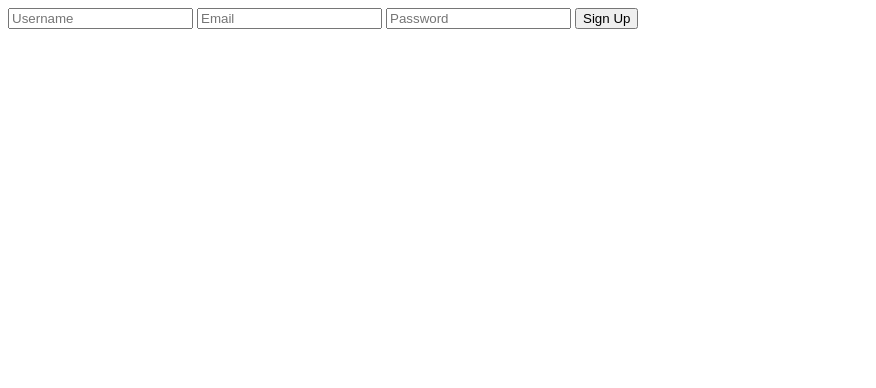
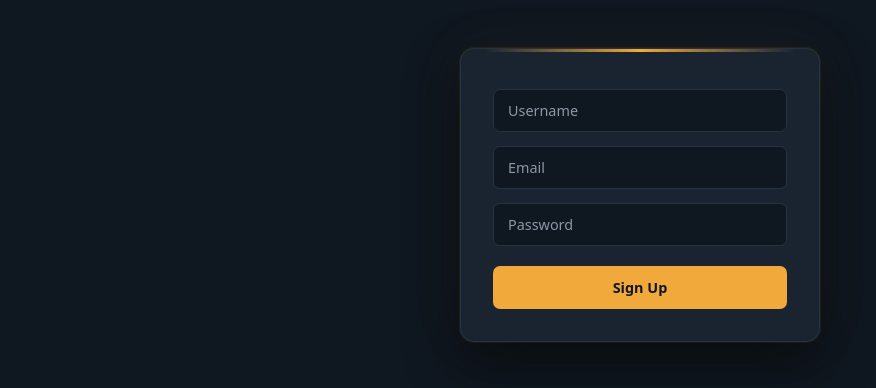
Before and after one commit to TahaA111/CSV-Stats-Reader, a plain HTML site: page signup.html in a window 1280 px wide. Shown: the whole page, without its empty margins (0-876 px from the left). Drawn offline with Linux system fonts and the light colour scheme.

Commit message:
update styles

```diff
--- a/signup.html
+++ b/signup.html
@@ -3,6 +3,7 @@
 <head>
     <meta charset="UTF-8">
     <meta name="viewport" content="width=device-width, initial-scale=1.0">
+    <link rel="stylesheet" href="style.css">
     <title>Signup</title>
 </head>
 <body>
--- a/style.css
+++ b/style.css
@@ -207,3 +207,86 @@ body.login-page {
 #loginForm button:active {
   transform: scale(0.98);
 }
+
+#signupForm {
+  position: relative;
+  width: 100%;
+  max-width: 360px;
+  background-color: var(--panel);
+  border: 1px solid var(--panel-edge);
+  border-radius: 14px;
+  padding: 40px 32px 32px;
+  box-shadow:
+    0 0 0 1px rgba(242, 169, 59, 0.08),
+    0 20px 50px rgba(0, 0, 0, 0.55),
+    0 0 60px rgba(242, 169, 59, 0.06);
+}
+
+#signupForm::before {
+  content: "";
+  position: absolute;
+  top: 0;
+  left: 24px;
+  right: 24px;
+  height: 3px;
+  border-radius: 0 0 3px 3px;
+  background: linear-gradient(90deg, transparent, var(--accent), transparent);
+}
+
+#signupForm h1 {
+  font-size: 1.3rem;
+  margin: 0 0 6px 0;
+  text-align: left;
+}
+
+#signupForm .signupSubtitle {
+  color: var(--text-muted);
+  font-size: 0.85rem;
+  margin: 0 0 24px 0;
+}
+
+#signupForm input {
+  display: block;
+  width: 100%;
+  margin-bottom: 14px;
+  padding: 11px 14px;
+  border: 1px solid var(--panel-edge);
+  border-radius: 7px;
+  background-color: var(--bg);
+  color: var(--text);
+  font-family: system-ui, sans-serif;
+  font-size: 0.9rem;
+}
+
+#signupForm input:focus {
+  outline: none;
+  border-color: var(--accent);
+  box-shadow: 0 0 0 3px rgba(242, 169, 59, 0.15);
+}
+
+#signupForm input::placeholder {
+  color: var(--text-muted);
+}
+
+#signupForm button {
+  width: 100%;
+  margin-top: 6px;
+  font-family: system-ui, sans-serif;
+  font-size: 0.9rem;
+  font-weight: 600;
+  color: var(--bg);
+  background-color: var(--accent);
+  border: none;
+  border-radius: 7px;
+  padding: 12px;
+  cursor: pointer;
+  transition: transform 0.1s ease, background-color 0.15s ease;
+}
+
+#signupForm button:hover {
+  background-color: #ffbf5c;
+}
+
+#signupForm button:active {
+  transform: scale(0.98);
+}
```
